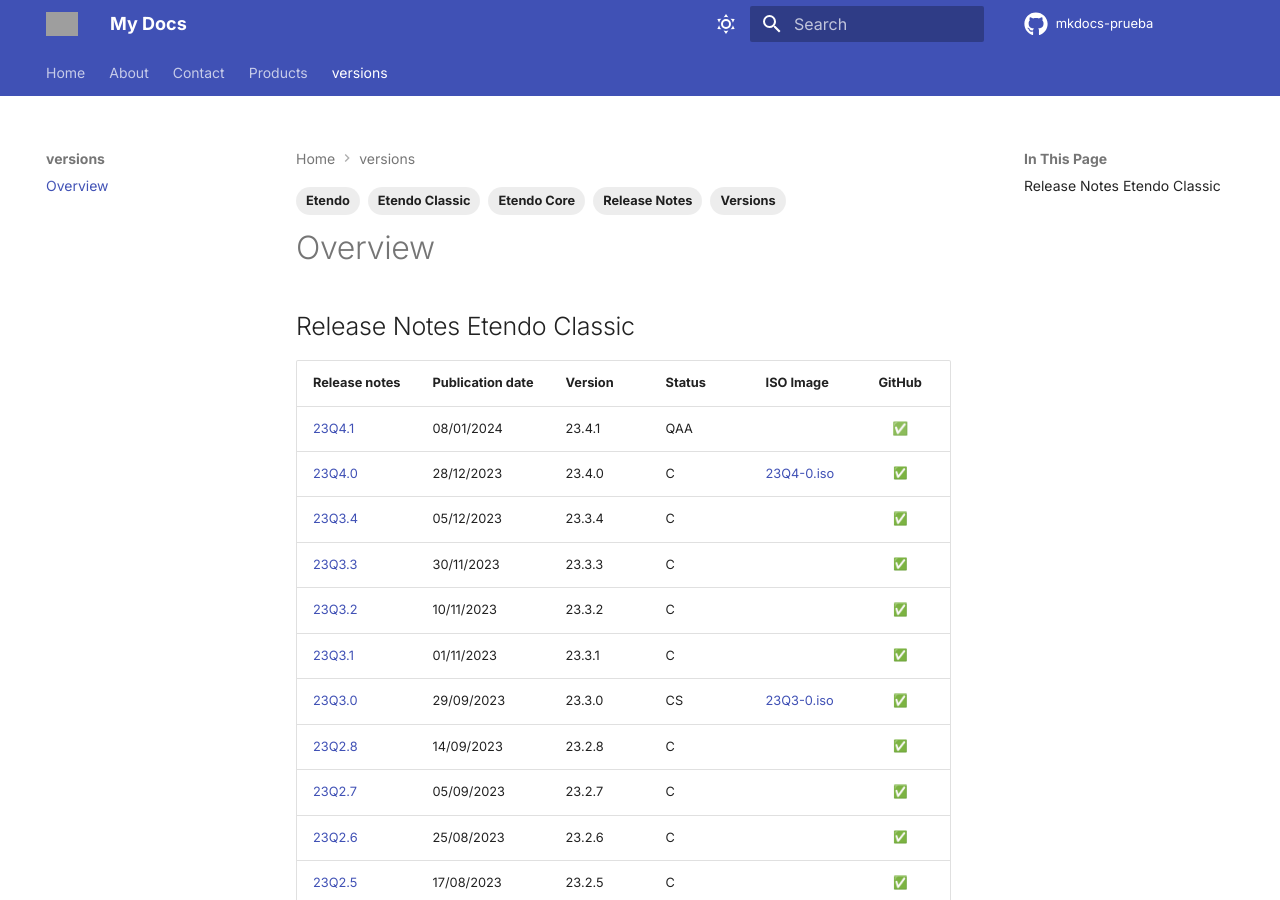
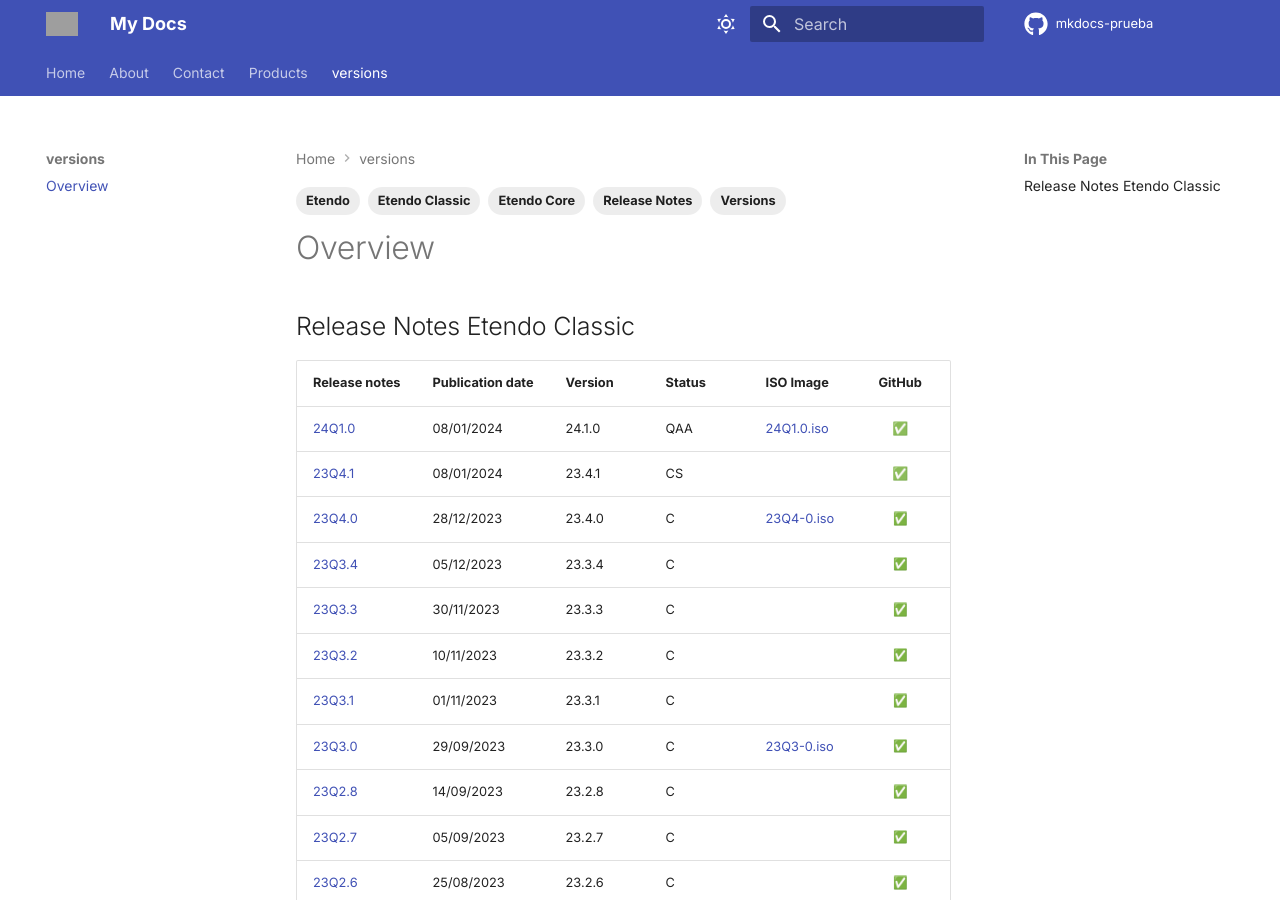
Before and after one commit to facumoyanosmf/mkdocs-prueba, an MkDocs documentation site: the page built from docs/versions/overview.md, in a window 1280 px wide and 900 px high. Built offline with MkDocs 1.6.1 and Material for MkDocs 9.7.7, drawn with Linux system fonts in a browser that asks for light colours; emoji names are drawn with the system emoji font; comment, search, counter and statistics services are not loaded; the version menu is left out; grey boxes are pictures that could not be loaded.

Commit message:
Publish new plugin version: 24.1.0 📄

```diff
--- a/docs/versions/overview.md
+++ b/docs/versions/overview.md
@@ -12,13 +12,14 @@
 
 | Release notes | Publication date | Version | Status | ISO Image | GitHub |
 | ---           | ---              | ---     | ---    | ---       | :---:  |
-| [23Q4.1](https://github.com/facumoyanosmf/mkdocs-prueba/releases/tag/pubished){target="_blank"} | 08/01/2024 | 23.4.1 | QAA |  | ✅ |
+| [24Q1.0](https://github.com/facumoyanosmf/mkdocs-prueba/releases/tag/pubished){target="_blank"} | 08/01/2024 | 24.1.0 | QAA | [24Q1.0.iso](https://etendo-appliances.s3.eu-west-1.amazonaws.com/etendo/iso/etendo-24Q1.0.iso){target="_blank"} | ✅ |
+| [23Q4.1](https://github.com/facumoyanosmf/mkdocs-prueba/releases/tag/pubished){target="_blank"} | 08/01/2024 | 23.4.1 | CS |  | ✅ |
 | [23Q4.0](../23Q4-0) | 28/12/2023 | 23.4.0 | C	| [23Q4-0.iso](https://etendo-appliances.s3.eu-west-1.amazonaws.com/etendo/iso/etendo-23Q4.0.iso) | :white_check_mark:|
 | [23Q3.4](../23Q3-4) | 05/12/2023 | 23.3.4 | C | | :white_check_mark:|
 | [23Q3.3](../23Q3-3) | 30/11/2023 | 23.3.3 | C | | :white_check_mark:|
 | [23Q3.2](../23Q3-2) | 10/11/2023 | 23.3.2 | C	| | :white_check_mark:|
 | [23Q3.1](../23Q3-1) | 01/11/2023 | 23.3.1 | C	| | :white_check_mark:|
-| [23Q3.0](../23Q3-0) | 29/09/2023 | 23.3.0 | CS	| [23Q3-0.iso](https://etendo-appliances.s3.eu-west-1.amazonaws.com/etendo/iso/etendo-23Q3.0.iso) | :white_check_mark:|
+| [23Q3.0](../23Q3-0) | 29/09/2023 | 23.3.0 | C	| [23Q3-0.iso](https://etendo-appliances.s3.eu-west-1.amazonaws.com/etendo/iso/etendo-23Q3.0.iso) | :white_check_mark:|
 | [23Q2.8](../23Q2-8) | 14/09/2023 | 23.2.8 | C	| | :white_check_mark:|
 | [23Q2.7](../23Q2-7) | 05/09/2023 | 23.2.7 | C	| | :white_check_mark:|
 | [23Q2.6](../23Q2-6) | 25/08/2023 | 23.2.6 | C	| | :white_check_mark:|
```
